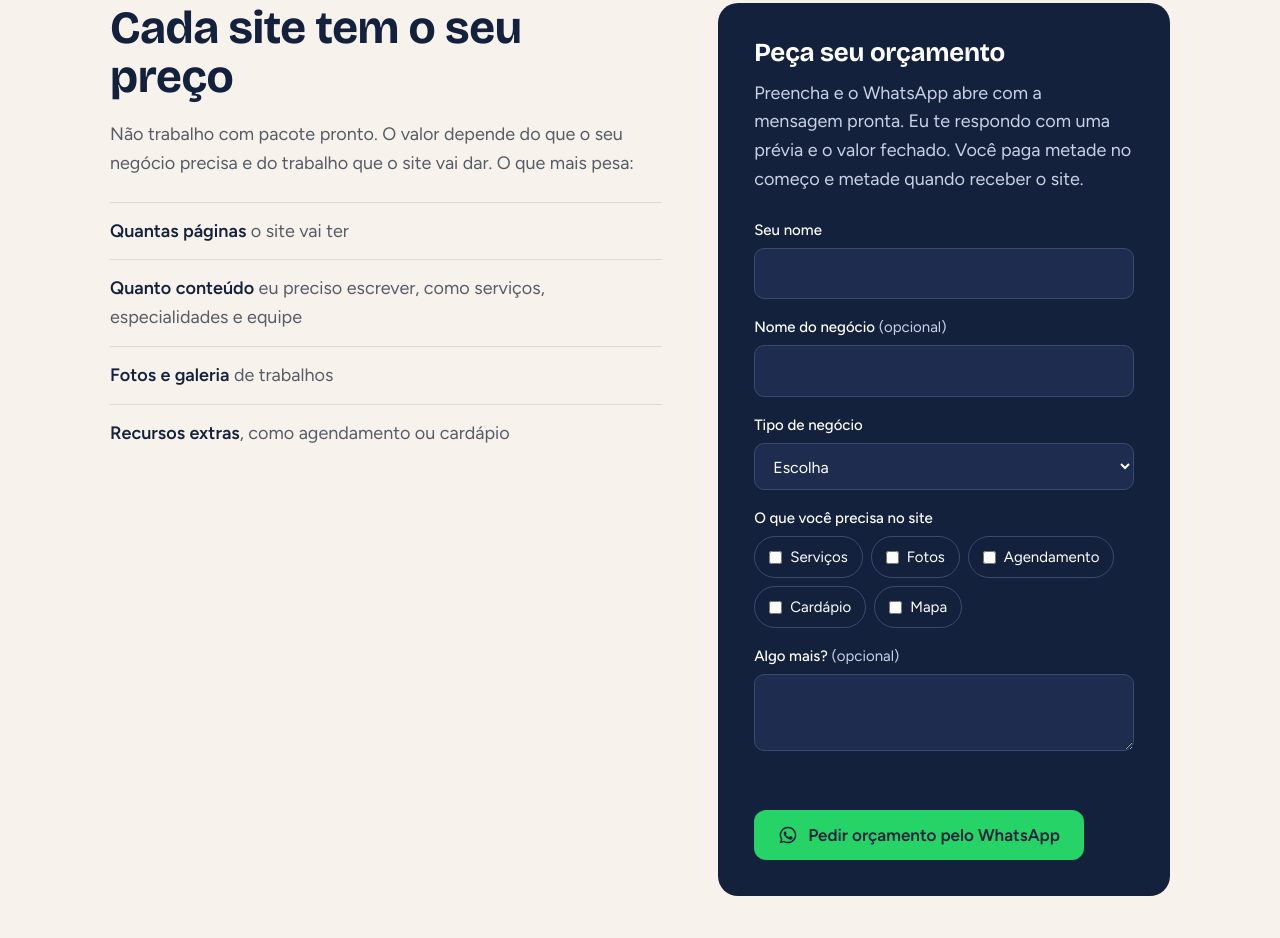
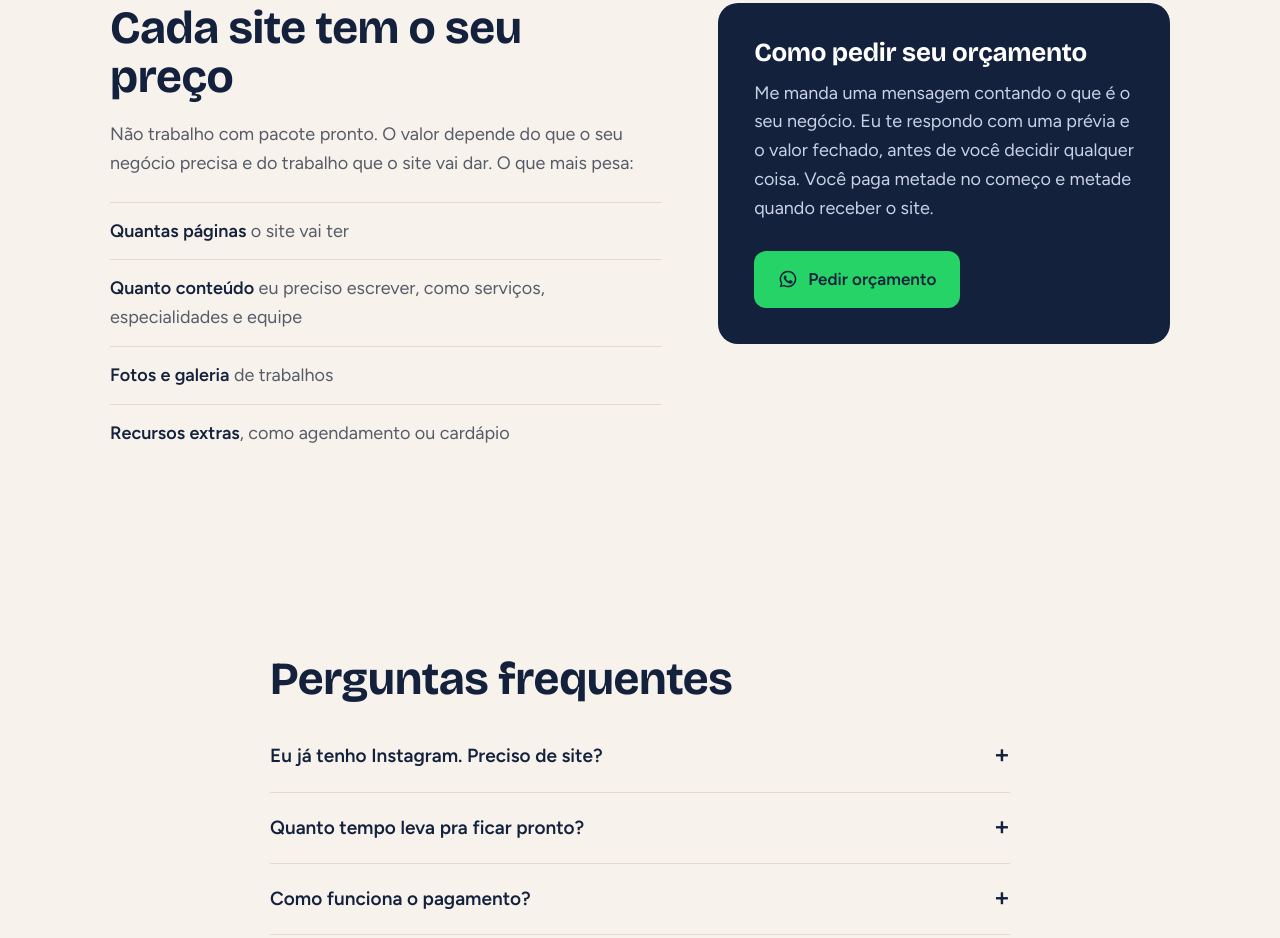
Before and after one commit to heitormarquessilva/meu-site, a plain HTML site: page index.html in a window 1280 px wide. Shown: the part 3239-4177 px from the top of the page. Drawn offline with nearby package versions, Linux system fonts and the light colour scheme.

Commit message:
Tira o formulário de orçamento e volta ao botão simples
- Volta a caixa "Como pedir seu orçamento" com o botão Pedir orçamento
  que abre o WhatsApp direto
- Removido o arquivo script.js: o site volta a não ter JavaScript

```diff
--- a/index.html
+++ b/index.html
@@ -147,36 +147,9 @@
       </ul>
     </div>
     <div class="quote-box">
-      <h3>Peça seu orçamento</h3>
-      <p>Preencha e o WhatsApp abre com a mensagem pronta. Eu te respondo com uma prévia e o valor fechado. Você paga metade no começo e metade quando receber o site.</p>
-      <form class="orc" id="orc" novalidate>
-        <div><label for="orc-nome">Seu nome</label><input id="orc-nome" name="nome" autocomplete="given-name" required></div>
-        <div><label for="orc-neg">Nome do negócio <span>(opcional)</span></label><input id="orc-neg" name="negocio" autocomplete="organization"></div>
-        <div><label for="orc-tipo">Tipo de negócio</label>
-          <select id="orc-tipo" name="tipo" required>
-            <option value="">Escolha</option>
-            <option>Clínica veterinária ou pet shop</option>
-            <option>Dentista</option>
-            <option>Clínica de estética</option>
-            <option>Fisioterapia ou psicologia</option>
-            <option>Oficina</option>
-            <option>Restaurante ou lanchonete</option>
-            <option>Salão de beleza</option>
-            <option>Outro</option>
-          </select></div>
-        <fieldset><legend>O que você precisa no site</legend>
-          <div class="chips">
-            <label><input type="checkbox" name="itens" value="Lista de serviços">Serviços</label>
-            <label><input type="checkbox" name="itens" value="Galeria de fotos">Fotos</label>
-            <label><input type="checkbox" name="itens" value="Agendamento">Agendamento</label>
-            <label><input type="checkbox" name="itens" value="Cardápio">Cardápio</label>
-            <label><input type="checkbox" name="itens" value="Endereço e mapa">Mapa</label>
-          </div></fieldset>
-        <div><label for="orc-obs">Algo mais? <span>(opcional)</span></label><textarea id="orc-obs" name="obs" rows="2"></textarea></div>
-        <p class="orc-erro" id="orc-erro" role="alert"></p>
-        <button class="btn" type="submit"><svg aria-hidden="true"><use href="#wa"/></svg>Pedir orçamento pelo WhatsApp</button>
-      </form>
-      <noscript><a class="btn" href="https://wa.me/5531983663689?text=Ol%C3%A1%20Heitor!%20Quero%20um%20or%C3%A7amento%20para%20o%20site%20do%20meu%20neg%C3%B3cio." target="_blank" rel="noopener">Pedir orçamento</a></noscript>
+      <h3>Como pedir seu orçamento</h3>
+      <p>Me manda uma mensagem contando o que é o seu negócio. Eu te respondo com uma prévia e o valor fechado, antes de você decidir qualquer coisa. Você paga metade no começo e metade quando receber o site.</p>
+      <a class="btn" href="https://wa.me/5531983663689?text=Ol%C3%A1%20Heitor!%20Quero%20um%20or%C3%A7amento%20para%20o%20site%20do%20meu%20neg%C3%B3cio." target="_blank" rel="noopener"><svg aria-hidden="true"><use href="#wa"/></svg>Pedir orçamento</a>
     </div>
   </div>
 </section>
@@ -214,6 +187,5 @@
   <svg aria-hidden="true"><use href="#wa"/></svg>
 </a>
 
-<script src="script.js" defer></script>
 </body>
 </html>
--- a/script.js
+++ /dev/null
@@ -1,31 +0,0 @@
-// Formulário de orçamento: monta a mensagem e abre o WhatsApp.
-// Nenhum dado é guardado no site.
-(function () {
-  var form = document.getElementById('orc');
-  if (!form) return;
-  var erro = document.getElementById('orc-erro');
-  var WHATS = '5531983663689';
-
-  form.addEventListener('input', function () { erro.textContent = ''; });
-
-  form.addEventListener('submit', function (e) {
-    e.preventDefault();
-    var nome = form.nome.value.trim();
-    var negocio = form.negocio.value.trim();
-    var tipo = form.tipo.value;
-    var obs = form.obs.value.trim();
-    var itens = Array.prototype.slice.call(form.querySelectorAll('input[name=itens]:checked'))
-      .map(function (c) { return c.value; });
-
-    if (!nome) { erro.textContent = 'Escreva seu nome.'; form.nome.focus(); return; }
-    if (!tipo) { erro.textContent = 'Escolha o tipo de negócio.'; form.tipo.focus(); return; }
-
-    var msg = 'Olá Heitor! Sou ' + nome + (negocio ? ', do ' + negocio : '') + '.\n' +
-      'Tipo de negócio: ' + tipo;
-    if (itens.length) msg += '\nPreciso de: ' + itens.join(', ');
-    if (obs) msg += '\nObservação: ' + obs;
-    msg += '\nQuero um orçamento para o meu site.';
-
-    window.open('https://wa.me/' + WHATS + '?text=' + encodeURIComponent(msg), '_blank', 'noopener');
-  });
-})();
--- a/style.css
+++ b/style.css
@@ -94,20 +94,7 @@ nav ul a:hover{color:var(--navy)}
 .factors b{color:var(--navy);font-weight:600}
 .quote-box{background:var(--navy);color:var(--navy-mid);border-radius:20px;padding:36px}
 .quote-box h3{color:#fff;font-size:26px;margin-bottom:12px}
-.quote-box p{margin-bottom:24px}
-.orc{display:grid;gap:16px}
-.orc label,.orc legend{display:block;font-size:15px;color:#fff;font-weight:500;margin-bottom:6px}
-.orc label span{color:var(--navy-mid);font-weight:400}
-.orc input:not([type=checkbox]),.orc select,.orc textarea{width:100%;padding:12px 14px;border:1px solid #3a4a6e;border-radius:10px;background:#1d2c4f;color:#fff;font:inherit;font-size:16px}
-.orc select option{color:var(--ink);background:#fff}
-.orc fieldset{border:0;padding:0;margin:0}
-.chips{display:flex;flex-wrap:wrap;gap:8px}
-.chips label{display:inline-flex;align-items:center;gap:8px;margin:0;padding:8px 14px;border:1px solid #3a4a6e;border-radius:999px;font-weight:400;cursor:pointer}
-.chips label:has(input:checked){background:#fff;color:var(--navy);border-color:#fff}
-.chips input{accent-color:var(--cta)}
-.orc-erro{min-height:1.2em;margin:0!important;color:#ffb4a8;font-size:15px}
-.orc .btn{justify-self:start;border:0;cursor:pointer;font-family:inherit}
-.orc :focus-visible{outline-color:var(--cta)}
+.quote-box p{margin-bottom:28px}
 @media(max-width:880px){.quote{grid-template-columns:1fr;gap:32px}}
 
 /* sobre */
```
